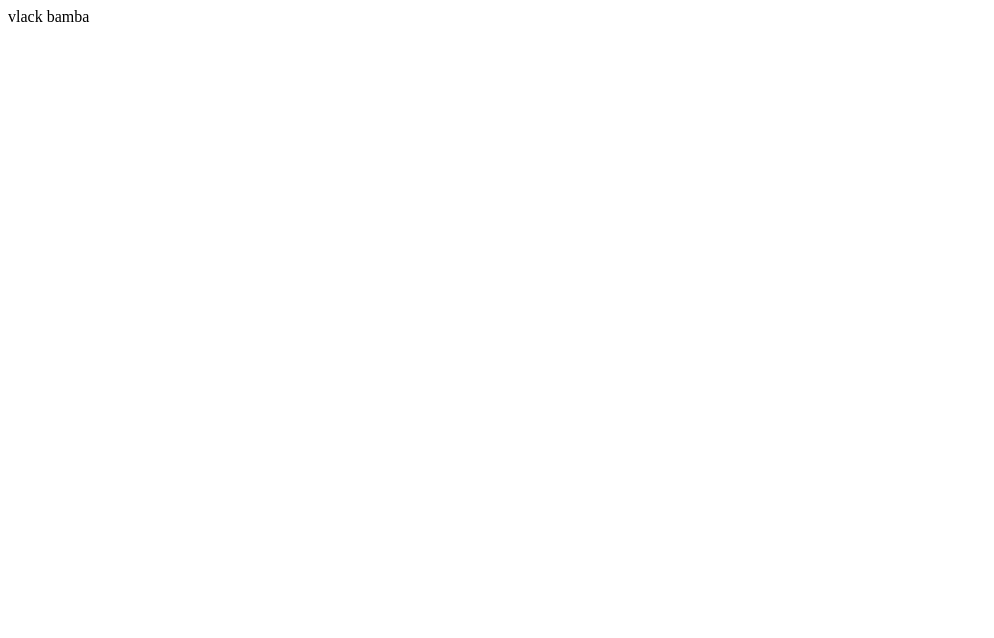
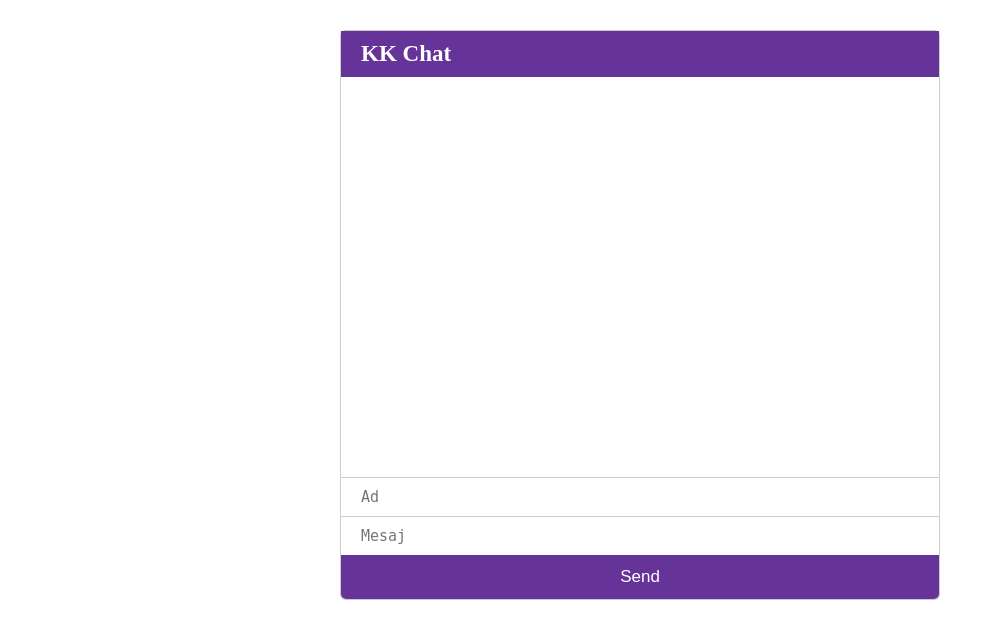
Before and after one commit to ardaninsaturnu/node-tutorial, a website: page day14/public/index.html in a window 1280 px wide. Shown: the whole page, without its empty margins (0-994 px from the left). Drawn offline with nearby package versions, Linux system fonts and the light colour scheme.

```diff
--- a/day14/package.json
+++ b/day14/package.json
@@ -5,12 +5,14 @@
   "main": "server.js",
   "scripts": {
     "runforest": "node server.js",
+    "baby": "nodemon server.js",
     "test": "echo \"Error: no test specified\" && exit 1"
   },
   "author": "",
   "license": "ISC",
   "dependencies": {
     "express": "^4.18.2",
+    "nodemon": "^2.0.20",
     "socket.io": "^4.5.4"
   }
 }
--- a/day14/public/index.html
+++ b/day14/public/index.html
@@ -3,8 +3,22 @@
 <head>
     <meta charset="UTF-8">
     <title>Title</title>
+    <script crossorigin="anonymous"
+            integrity="sha512-YeeA/Qxn5hYdkukScTCNNOhTrv1C2RubAGButJ1rmgQwZf/HdRaCGl+JAVkqsqaNRaYNHdheiuKKuPf9mDcqKg=="
+            referrerpolicy="no-referrer" src="https://cdnjs.cloudflare.com/ajax/libs/socket.io/4.5.4/socket.io.js"></script>
+    <link href="style.css" rel="stylesheet">
 </head>
 <body>
-        vlack bamba
+<div id="chat-wrap">
+    <h2>KK Chat</h2>
+    <div id="chat-window">
+        <div id="output"></div>
+        <div id="feedback"></div>
+    </div>
+    <input id="sender" name="sender" placeholder="Ad" type="text">
+    <input id="message" name="message" placeholder="Mesaj" type="text"/>
+    <button type="submit">Send</button>
+</div>
+<script charset="UTF-8" src="chat.js"></script>
 </body>
 </html>
--- /dev/null
+++ b/day14/public/style.css
@@ -0,0 +1,62 @@
+* {
+    margin: 0;
+    padding: 0;
+    box-sizing: border-box;
+}
+
+h2 {
+    font-size: 23px;
+    padding: 10px 20px;
+    color: #fff;
+    background-color: rebeccapurple;
+}
+
+#chat-wrap {
+    max-width: 600px;
+    margin: 30px auto;
+    border: 1px solid #ccc;
+    border-radius: 5px;
+}
+
+#chat-window {
+    height: 400px;
+    overflow-y: auto;
+}
+
+#output p {
+    font-size: 15px;
+    padding: 12px;
+}
+
+#output p:nth-child(even) {
+    background-color: #f2f2f2;
+}
+
+#feedback p {
+    font-size: 15px;
+    padding: 12px;
+}
+
+#output strong {
+    color: rebeccapurple;
+}
+
+input {
+    font-family: 'monospace';
+    padding: 10px 20px;
+    border: 0;
+    border-top: 1px solid #ccc;
+    display: block;
+    width: 100%;
+    font-size: 15px;
+}
+
+button {
+    background-color: rebeccapurple;
+    color: #fff;
+    border:0;
+    border-radius: 0 0 5px 5px;
+    width: 100%;
+    padding: 12px 0;
+    font-size: 17px;
+}
```
Also changed, not shown: 1 other file.
